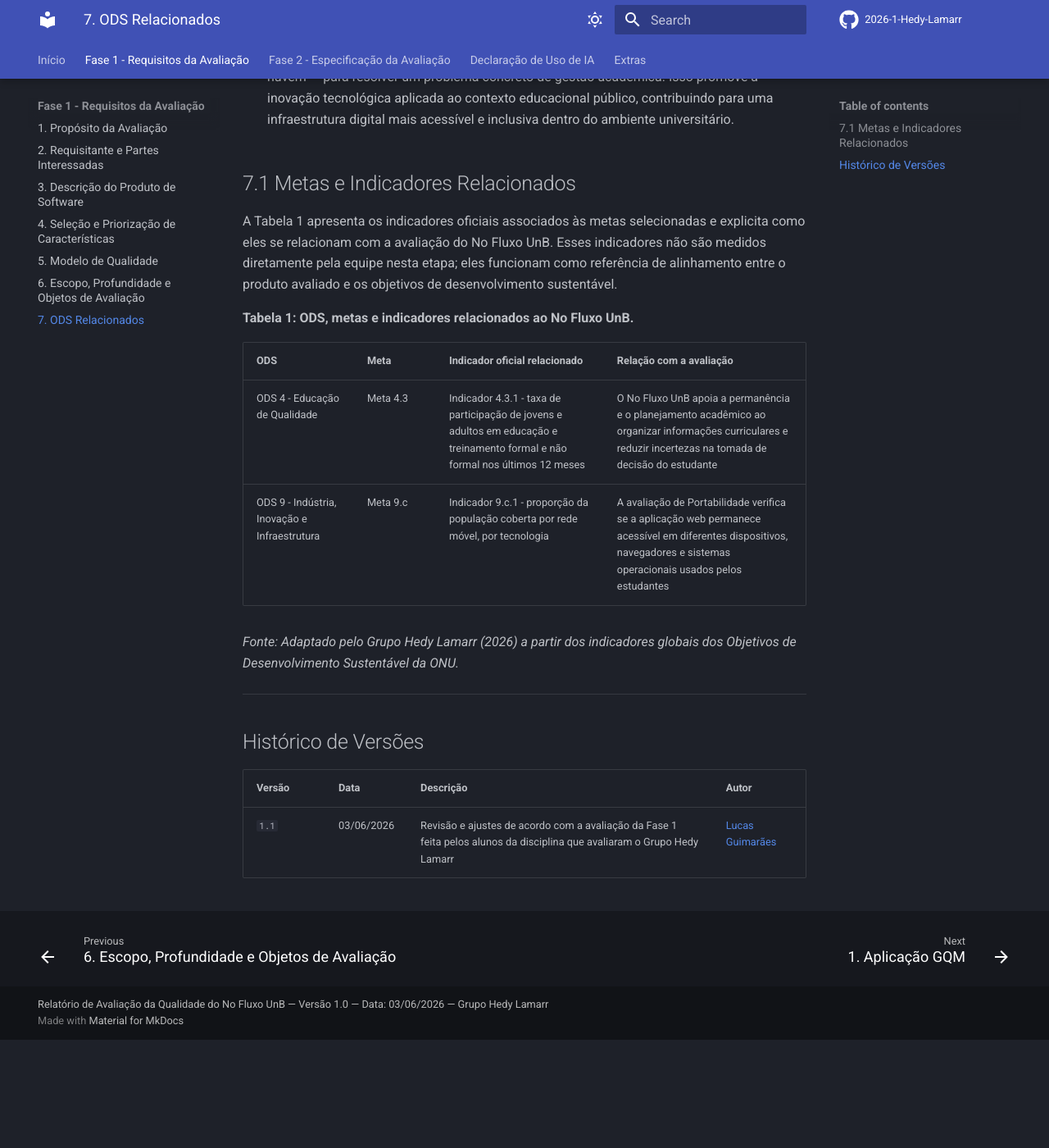
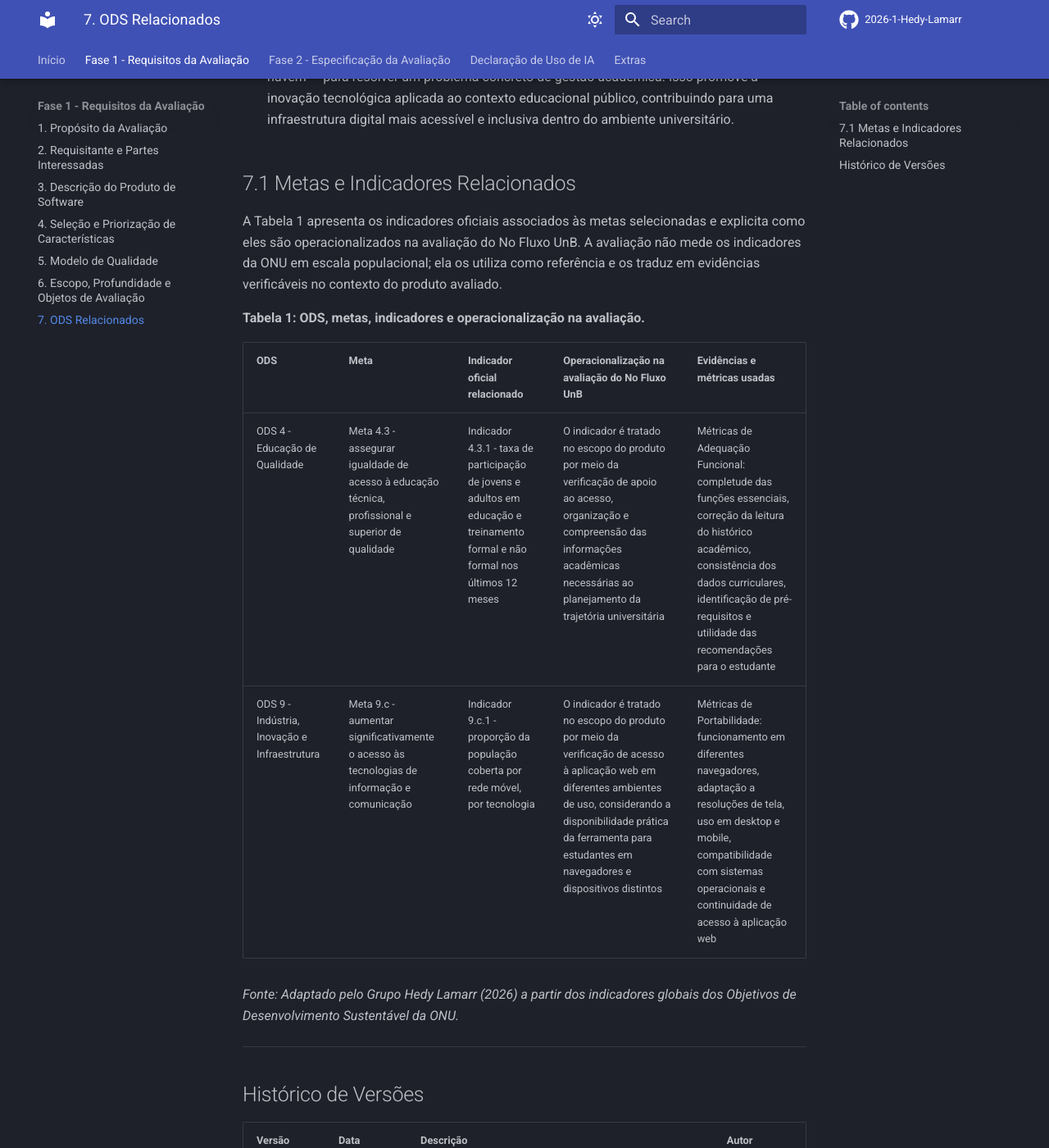
Before and after one commit to FCTE-Qualidade-de-Software-1/2026-1_T01_HEDY_LAMAR, an MkDocs documentation site: the page built from docs/fase1/07_ods.md, in a window 1280 px wide and 1400 px high, scrolled down 511 px. Shown: the whole window at 82% size. Built offline with MkDocs 1.6.1 and Material for MkDocs 9.7.7, drawn with Linux system fonts in a browser that asks for light colours; comment, search, counter and statistics services are not loaded; before the commit the page ends 1779 px from its top, so only the background shows below that; some of the changed text lies outside the part shown.

Commit message:
docs: update indicators and operationalization details for ODS in evaluation

```diff
--- a/docs/fase1/07_ods.md
+++ b/docs/fase1/07_ods.md
@@ -8,14 +8,14 @@
 
 ## 7.1 Metas e Indicadores Relacionados
 
-A Tabela 1 apresenta os indicadores oficiais associados às metas selecionadas e explicita como eles se relacionam com a avaliação do No Fluxo UnB. Esses indicadores não são medidos diretamente pela equipe nesta etapa; eles funcionam como referência de alinhamento entre o produto avaliado e os objetivos de desenvolvimento sustentável.
+A Tabela 1 apresenta os indicadores oficiais associados às metas selecionadas e explicita como eles são operacionalizados na avaliação do No Fluxo UnB. A avaliação não mede os indicadores da ONU em escala populacional; ela os utiliza como referência e os traduz em evidências verificáveis no contexto do produto avaliado.
 
-**Tabela 1: ODS, metas e indicadores relacionados ao No Fluxo UnB.**
+**Tabela 1: ODS, metas, indicadores e operacionalização na avaliação.**
 
-| ODS | Meta | Indicador oficial relacionado | Relação com a avaliação |
-|---|---|---|---|
-| ODS 4 - Educação de Qualidade | Meta 4.3 | Indicador 4.3.1 - taxa de participação de jovens e adultos em educação e treinamento formal e não formal nos últimos 12 meses | O No Fluxo UnB apoia a permanência e o planejamento acadêmico ao organizar informações curriculares e reduzir incertezas na tomada de decisão do estudante |
-| ODS 9 - Indústria, Inovação e Infraestrutura | Meta 9.c | Indicador 9.c.1 - proporção da população coberta por rede móvel, por tecnologia | A avaliação de Portabilidade verifica se a aplicação web permanece acessível em diferentes dispositivos, navegadores e sistemas operacionais usados pelos estudantes |
+| ODS | Meta | Indicador oficial relacionado | Operacionalização na avaliação do No Fluxo UnB | Evidências e métricas usadas |
+|---|---|---|---|---|
+| ODS 4 - Educação de Qualidade | Meta 4.3 - assegurar igualdade de acesso à educação técnica, profissional e superior de qualidade | Indicador 4.3.1 - taxa de participação de jovens e adultos em educação e treinamento formal e não formal nos últimos 12 meses | O indicador é tratado no escopo do produto por meio da verificação de apoio ao acesso, organização e compreensão das informações acadêmicas necessárias ao planejamento da trajetória universitária | Métricas de Adequação Funcional: completude das funções essenciais, correção da leitura do histórico acadêmico, consistência dos dados curriculares, identificação de pré-requisitos e utilidade das recomendações para o estudante |
+| ODS 9 - Indústria, Inovação e Infraestrutura | Meta 9.c - aumentar significativamente o acesso às tecnologias de informação e comunicação | Indicador 9.c.1 - proporção da população coberta por rede móvel, por tecnologia | O indicador é tratado no escopo do produto por meio da verificação de acesso à aplicação web em diferentes ambientes de uso, considerando a disponibilidade prática da ferramenta para estudantes em navegadores e dispositivos distintos | Métricas de Portabilidade: funcionamento em diferentes navegadores, adaptação a resoluções de tela, uso em desktop e mobile, compatibilidade com sistemas operacionais e continuidade de acesso à aplicação web |
 
 *Fonte: Adaptado pelo Grupo Hedy Lamarr (2026) a partir dos indicadores globais dos Objetivos de Desenvolvimento Sustentável da ONU.*
 
@@ -25,4 +25,5 @@
 
 | Versão | Data | Descrição | Autor |
 |---|---|---|---|
+| `1.2` | 03/06/2026 | Detalhamento dos indicadores oficiais da ONU e operacionalização na avaliação do No Fluxo UnB | [Lucas Guimarães](https://github.com/lcsgborges) |
 | `1.1` | 03/06/2026 | Revisão e ajustes de acordo com a avaliação da Fase 1 feita pelos alunos da disciplina que avaliaram o Grupo Hedy Lamarr | [Lucas Guimarães](https://github.com/lcsgborges) |
```
